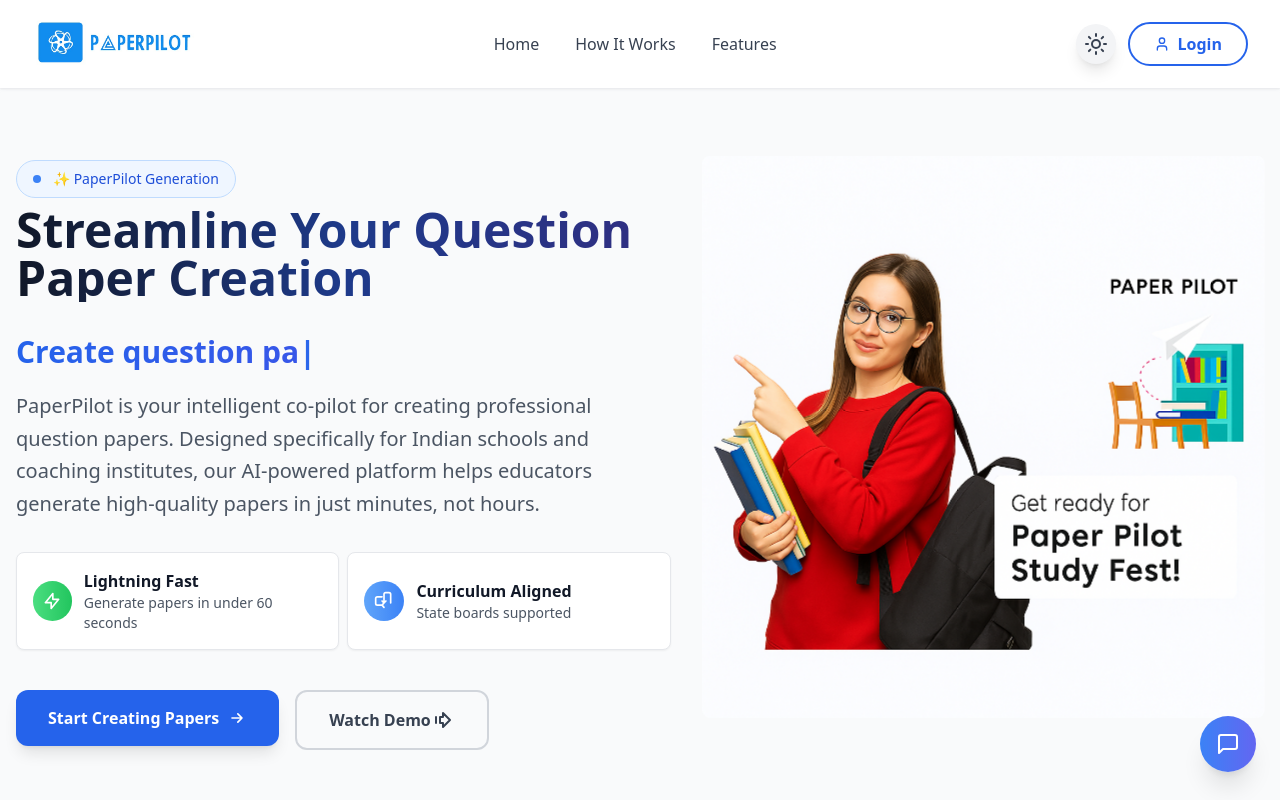
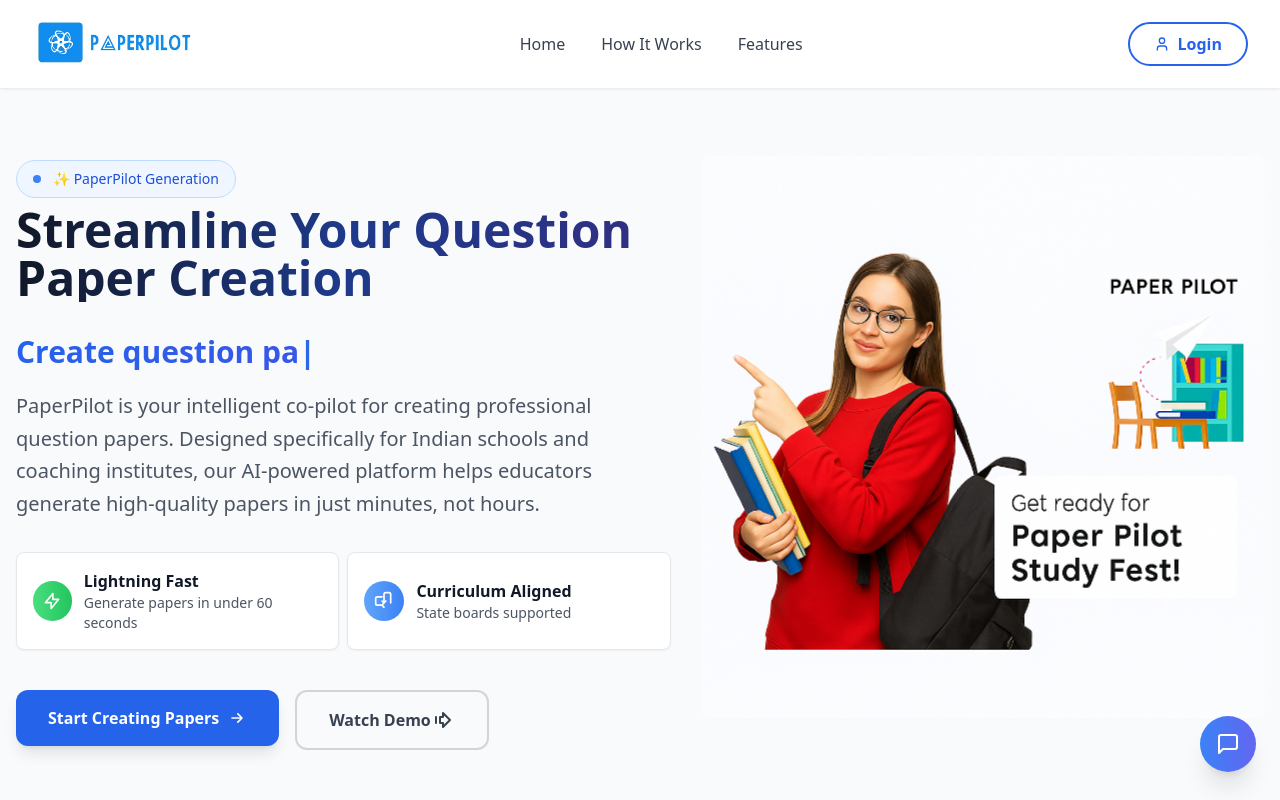
Before and after one commit to Kanyaraasi/paper-pilot-web-app, a Next.js app: page / in a window 1280 px wide. Shown: the top 800 px of the page. Built offline with nearby package versions, Linux system fonts and the light colour scheme.

Commit message:
light theme only

```diff
--- a/src/app/Components/HomePage/Header.jsx
+++ b/src/app/Components/HomePage/Header.jsx
@@ -149,7 +149,7 @@
 
             <div className="hidden md:flex items-center space-x-3">
               {/* Theme Toggle */}
-              <ThemeToggle />
+              {/* <ThemeToggle /> */}
 
               {!isLoggedIn ? (
                 <div className="flex items-center space-x-3">
--- a/src/components/ThemeToggle.js
+++ b/src/components/ThemeToggle.js
@@ -1,43 +1,27 @@
 // src/components/ThemeToggle.js
 "use client";
 import React from 'react';
-import { useTheme } from '../contexts/ThemeContext';
 import './ThemeToggle.css';
-import { Sun, Moon } from "lucide-react";
+import { Sun } from "lucide-react";
 
 const ThemeToggle = () => {
-  const { theme, toggleTheme } = useTheme();
-
+  // Theme is always light - no toggle functionality
   return (
-    <button
-      onClick={toggleTheme}
-      className={`
-        relative p-2 rounded-full transition-all duration-300 transform hover:scale-110
-        ${theme === 'light'
-          ? 'bg-gray-100 text-gray-700 hover:bg-gray-200'
-          : 'bg-gray-700 text-yellow-300 hover:bg-gray-600'
-        }
-        shadow-lg hover:shadow-xl
-      `}
-      aria-label={`Switch to ${theme === 'light' ? 'dark' : 'light'} theme`}
+    <div
+      className="
+        relative p-2 rounded-full transition-all duration-300
+        bg-gray-100 text-gray-700 opacity-50 cursor-not-allowed
+        shadow-lg
+      "
+      title="Light theme only - dark theme disabled"
     >
       <div className="relative w-6 h-6">
-        <Sun className={`
+        <Sun className="
           absolute inset-0 w-6 h-6 transition-all duration-300
-          ${theme === 'light'
-            ? 'rotate-0 scale-100 opacity-100'
-            : 'rotate-90 scale-0 opacity-0'
-          }
-        `} />
-        <Moon className={`
-          absolute inset-0 w-6 h-6 transition-all duration-300
-          ${theme === 'dark'
-            ? 'rotate-0 scale-100 opacity-100'
-            : '-rotate-90 scale-0 opacity-0'
-          }
-        `} />
+          rotate-0 scale-100 opacity-100
+        " />
       </div>
-    </button>
+    </div>
   );
 };
 
--- a/src/contexts/ThemeContext.js
+++ b/src/contexts/ThemeContext.js
@@ -13,31 +13,33 @@
 };
 
 export const ThemeProvider = ({ children }) => {
-  const [theme, setTheme] = useState('light');
+  // const [theme, setTheme] = useState('light'); // Removed - always light
   const [font, setFont] = useState('poppins');
 
-  // Load theme and font from localStorage on component mount
+  // Load font from localStorage on component mount (theme is always light)
   useEffect(() => {
     if (typeof window !== 'undefined') {
-      const savedTheme = localStorage.getItem('theme') || 'light';
+      // Always use light theme
       const savedFont = localStorage.getItem('font') || 'default';
-      setTheme(savedTheme);
       setFont(savedFont);
     }
   }, []);
 
   // Apply theme and font to document root
   useEffect(() => {
-    document.documentElement.setAttribute('data-theme', theme);
+    // Always set light theme
+    document.documentElement.setAttribute('data-theme', 'light');
     document.documentElement.setAttribute('data-font', font);
     if (typeof window !== 'undefined') {
-      localStorage.setItem('theme', theme);
+      localStorage.setItem('theme', 'light');
       localStorage.setItem('font', font);
     }
-  }, [theme, font]);
+  }, [font]);
 
+  // Disabled theme toggle - always stays light
   const toggleTheme = () => {
-    setTheme(prev => prev === 'light' ? 'dark' : 'light');
+    // Theme toggle disabled - always stays light
+    console.log('Theme toggle disabled - using light theme only');
   };
 
   const changeFont = (newFont) => {
@@ -45,11 +47,11 @@
   };
 
   const value = {
-    theme,
+    theme: 'light', // Always light
     font,
     toggleTheme,
     changeFont,
-    setTheme,
+    setTheme: () => {}, // Disabled
     setFont
   };
 
```
Also changed, not shown: src/styles/theme.css (+7 -4 lines), 1 other file (tests, documents, lock files or other folders).
